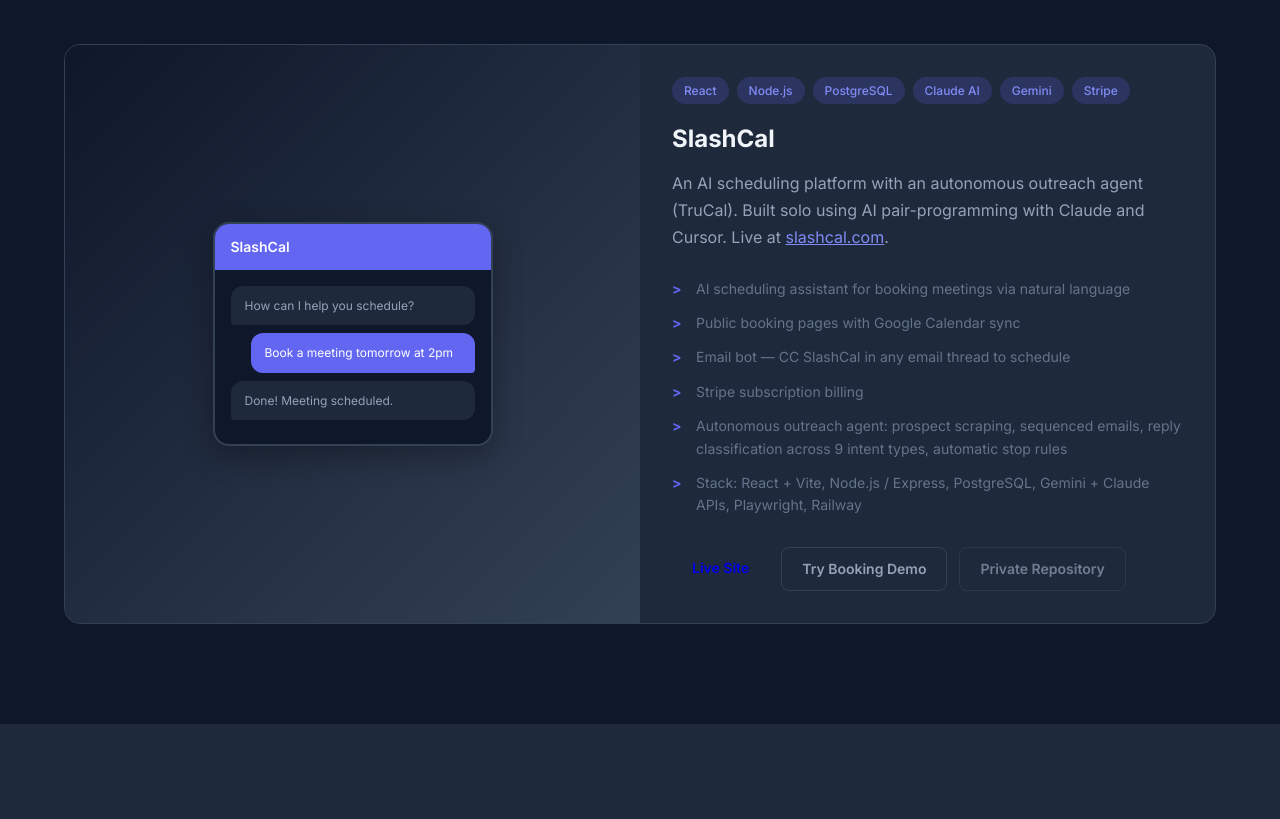
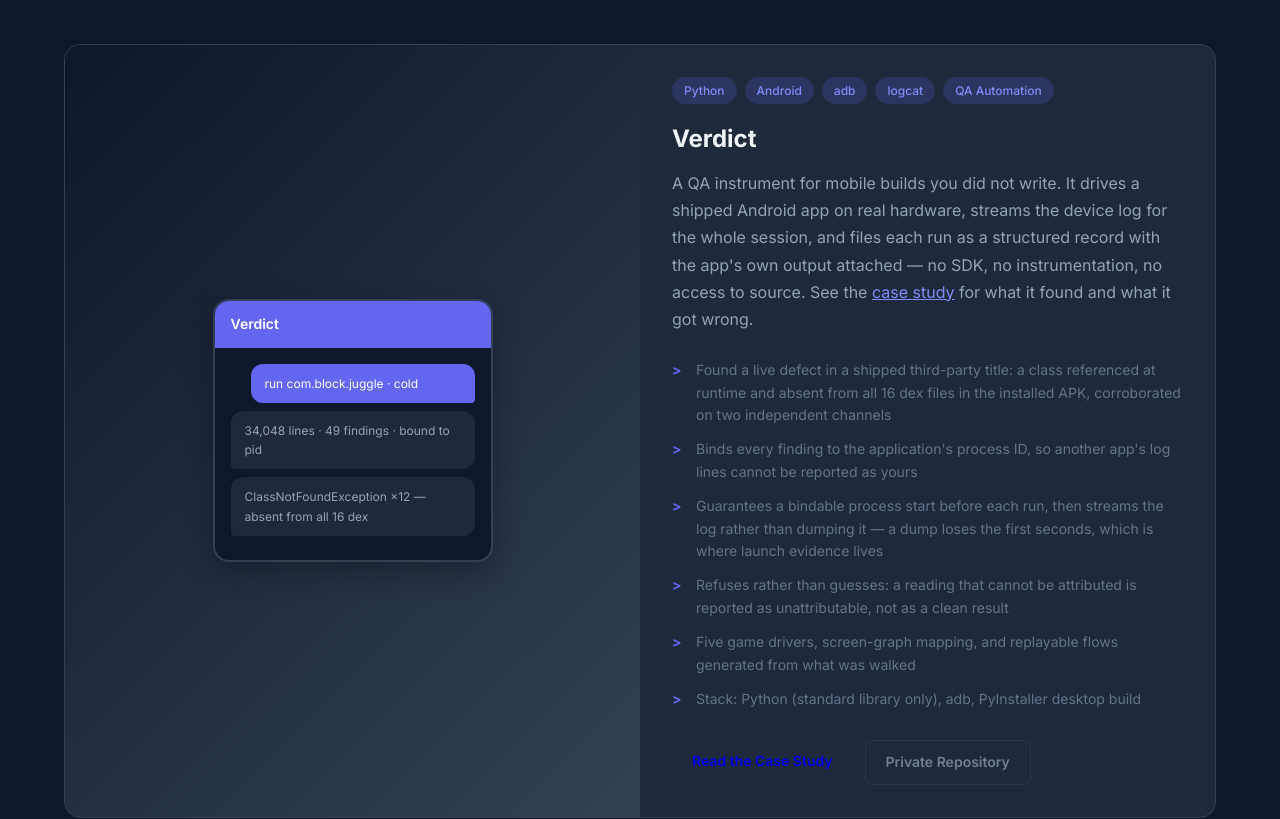
Before and after one commit to Joy52-cyber/joymie-portfolio, a plain HTML site: page index.html in a window 1280 px wide. Shown: the part 2900-3719 px from the top of the page. Drawn offline with Linux system fonts and the light colour scheme.

Commit message:
Put Verdict in Featured Projects, and name it in the case study
The site had one featured project. Verdict appeared exactly once across the
whole portfolio -- in resume-automation.html -- and not even in the case study
that is about its output, which said 'a test harness I built' without naming it.
So a reader could not connect the findings to the tool that produced them.

The card leads with what it found rather than what it is: a class referenced at
runtime and absent from all 16 dex files of a shipped third-party build. The
features list is the discipline, not the feature count -- binds findings to a
pid, guarantees a bindable process start, streams rather than dumps, and refuses
an unattributable reading instead of reporting it clean.

```diff
--- a/index.html
+++ b/index.html
@@ -181,6 +181,45 @@
         <div class="container">
             <h2 class="section-title">Featured Projects</h2>
             <div class="projects-grid">
+                <article class="project-card featured">
+                    <div class="project-image">
+                        <div class="project-preview schedulesync">
+                            <div class="app-mockup">
+                                <div class="mockup-header">Verdict</div>
+                                <div class="mockup-content">
+                                    <div class="chat-bubble user">run com.block.juggle &middot; cold</div>
+                                    <div class="chat-bubble ai">34,048 lines &middot; 49 findings &middot; bound to pid</div>
+                                    <div class="chat-bubble ai">ClassNotFoundException &times;12 &mdash; absent from all 16 dex</div>
+                                </div>
+                            </div>
+                        </div>
+                    </div>
+                    <div class="project-info">
+                        <div class="project-tags">
+                            <span>Python</span>
+                            <span>Android</span>
+                            <span>adb</span>
+                            <span>logcat</span>
+                            <span>QA Automation</span>
+                        </div>
+                        <h3>Verdict</h3>
+                        <p>
+                            A QA instrument for mobile builds you did not write. It drives a shipped Android app on real hardware, streams the device log for the whole session, and files each run as a structured record with the app's own output attached &mdash; no SDK, no instrumentation, no access to source. See the <a href="qa-case-study.html" style="color: var(--primary-light);">case study</a> for what it found and what it got wrong.
+                        </p>
+                        <ul class="project-features">
+                            <li>Found a live defect in a shipped third-party title: a class referenced at runtime and absent from all 16 dex files in the installed APK, corroborated on two independent channels</li>
+                            <li>Binds every finding to the application's process ID, so another app's log lines cannot be reported as yours</li>
+                            <li>Guarantees a bindable process start before each run, then streams the log rather than dumping it &mdash; a dump loses the first seconds, which is where launch evidence lives</li>
+                            <li>Refuses rather than guesses: a reading that cannot be attributed is reported as unattributable, not as a clean result</li>
+                            <li>Five game drivers, screen-graph mapping, and replayable flows generated from what was walked</li>
+                            <li>Stack: Python (standard library only), adb, PyInstaller desktop build</li>
+                        </ul>
+                        <div class="project-links">
+                            <a href="qa-case-study.html" target="_blank" class="btn btn-small">Read the Case Study</a>
+                            <span class="btn btn-small btn-outline" style="cursor: default; opacity: 0.7;">Private Repository</span>
+                        </div>
+                    </div>
+                </article>
                 <article class="project-card featured">
                     <div class="project-image">
                         <div class="project-preview schedulesync">
```
Also changed, not shown: qa-case-study.html (+1 -1 lines), 1 other file.
